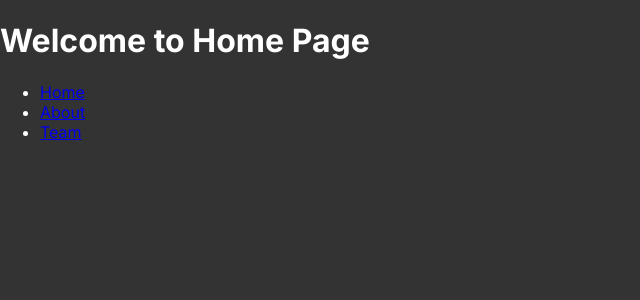
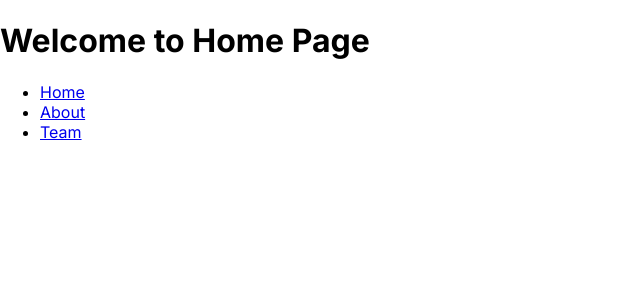
Before and after one commit to nidhidsharma08121988/simple-nextjs-web-app, a Next.js app: page / in a window 1280 px wide. Shown: the top 300 px of the page, without its empty margins (0-640 px from the left). Built offline with nearby package versions, Linux system fonts and the light colour scheme.

Commit message:
Update styles

```diff
--- a/app/globals.css
+++ b/app/globals.css
@@ -1,5 +1,8 @@
 :root {
-  --primary-color: #0070f3;
+  --primary-back-color: white;
+  --secondary-back-color:#333 ;
+  --primary-text: black;
+  --secondary-text:white;
 }
 
 html,
@@ -7,8 +10,8 @@ body {
   margin: 0;
   padding: 0;
   font-size: 16px;
-  background-color: #333;
-  color: #fff;
+  background-color: var(--primary-back-color);
+  color: var(--primary-text);
 }
 
 .container {
@@ -51,8 +54,8 @@ body {
   display: flex;
   justify-content: center;
   align-items: center;
-  background-color: #0047ab;
-  color: #fff;
+  background-color: var(--secondary-back-color);
+  color: var(--secondary-text);
   padding: 1rem;
   border-bottom: 5px solid #fff;
 }
```
